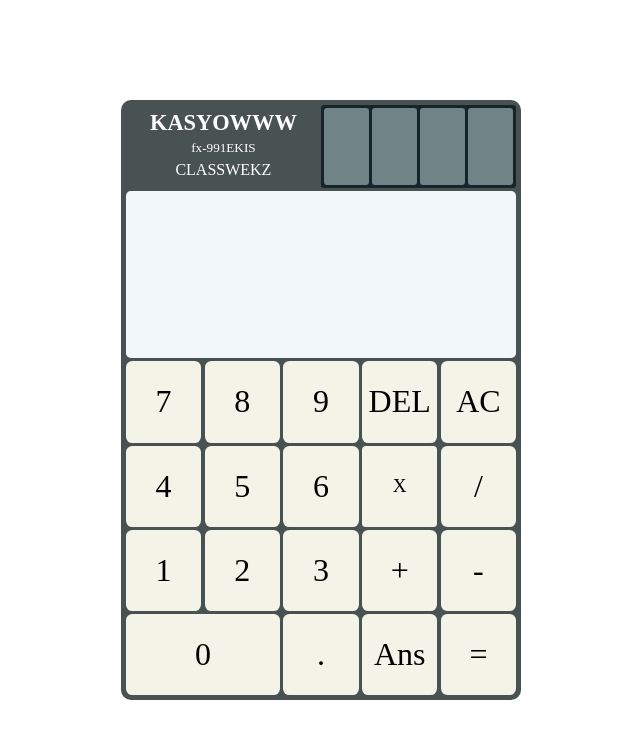
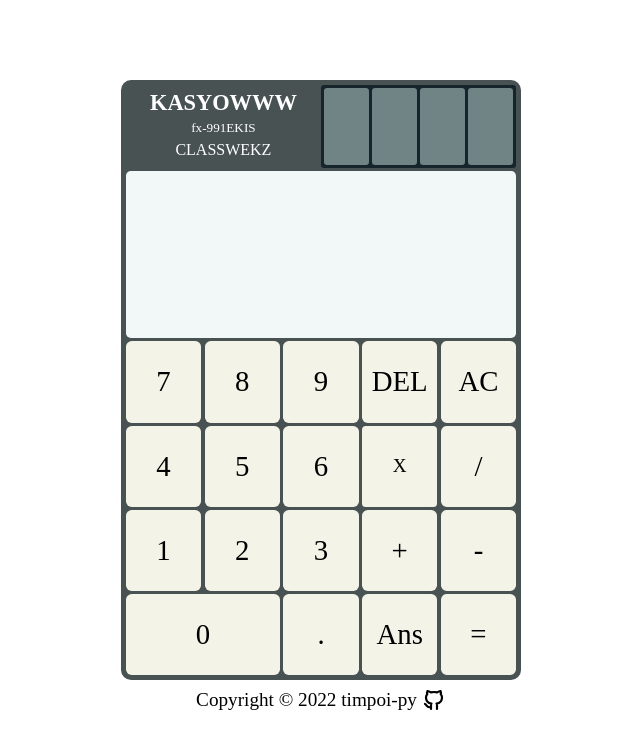
Before and after one commit to timpoi-py/odin-calculator, a plain HTML site: page index.html in a window 1280 px wide. Shown: the whole page, without its empty margins (319-959 px from the left). Drawn offline with Linux system fonts and the light colour scheme.

Commit message:
add footer and styling for it, also change button fontsize fluidity

```diff
--- a/index.html
+++ b/index.html
@@ -54,5 +54,27 @@
         <div class="btns btn-equals">=</div>
       </div>
     </div>
+    <footer>
+      <a href="https://www.github.com/timpoi-py">
+        <p>Copyright &copy; 2022 timpoi-py</p>
+        <svg
+          xmlns="http://www.w3.org/2000/svg"
+          class="icon icon-tabler icon-tabler-brand-github"
+          width="24"
+          height="24"
+          viewBox="0 0 24 24"
+          stroke-width="2.2"
+          stroke="currentColor"
+          fill="none"
+          stroke-linecap="round"
+          stroke-linejoin="round"
+        >
+          <!-- <path stroke="none" d="M0 0h24v24H0z" fill="none"></path> -->
+          <path
+            d="M9 19c-4.3 1.4 -4.3 -2.5 -6 -3m12 5v-3.5c0 -1 .1 -1.4 -.5 -2c2.8 -.3 5.5 -1.4 5.5 -6a4.6 4.6 0 0 0 -1.3 -3.2a4.2 4.2 0 0 0 -.1 -3.2s-1.1 -.3 -3.5 1.3a12.3 12.3 0 0 0 -6.2 0c-2.4 -1.6 -3.5 -1.3 -3.5 -1.3a4.2 4.2 0 0 0 -.1 3.2a4.6 4.6 0 0 0 -1.3 3.2c0 4.6 2.7 5.7 5.5 6c-.6 .6 -.6 1.2 -.5 2v3.5"
+          ></path>
+        </svg>
+      </a>
+    </footer>
   </body>
 </html>
--- a/style.css
+++ b/style.css
@@ -20,8 +20,9 @@
 body {
   height: 100vh;
   width: 100vw;
-  display: grid;
-  justify-items: center;
+  display: flex;
+  flex-direction: column;
+  justify-content: center;
   align-items: center;
 }
 
@@ -116,7 +117,7 @@ body {
 }
 
 .btns {
-  font-size: clamp(1em, 5vw + 1em, 2em);
+  font-size: min(5vw, 1.8em);
   background-color: var(--btns-500);
   border-radius: 0.2em;
   display: flex;
@@ -143,3 +144,35 @@ body {
 .btn-mul {
   font-size: clamp(0.8em, 5vw + 1em, 1.2em);
 }
+
+footer {
+  display: flex;
+  justify-content: center;
+  align-items: center;
+  gap: 0.2rem;
+  cursor: pointer;
+  width: 100%;
+  padding: 0.5rem;
+}
+
+footer a {
+  display: flex;
+  justify-content: center;
+  align-items: center;
+  gap: 5px;
+  text-decoration: none;
+  color: black;
+  font-size: min(5vw, 1.2em);
+}
+
+.icon {
+  transition: transform 200ms ease-in-out;
+}
+
+.icon:hover {
+  transform: rotate(360deg) scale(1.2);
+}
+
+path {
+  stroke: black;
+}
```
